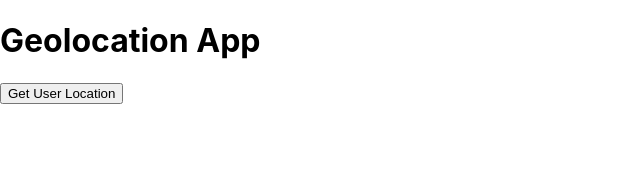
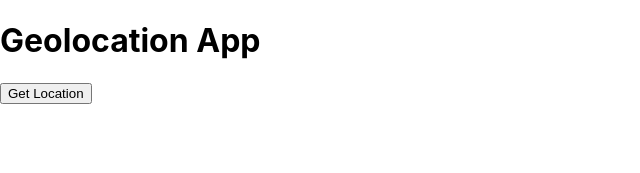
Before and after one commit to Silvermill-Development/view-location, a React (Create React App) app: page / in a window 1280 px wide. Shown: the top 173 px of the page, without its empty margins (0-640 px from the left). Built offline with nearby package versions, Linux system fonts and the light colour scheme.

Commit message:
fix mixed content isshue

```diff
--- a/src/App.js
+++ b/src/App.js
@@ -82,10 +82,10 @@ function App() {
   return (
     <div>
       <h1>Geolocation App</h1>
-      <button onClick={getUserLocation}>Get User Location</button>
+      <button onClick={getUserLocation}>Get Location</button>
       {userLocation &&
         <div>
-          <h2>View Location</h2>
+          <h2>Locations</h2>
           <button onClick={addJourney}>Save Location</button>
           <p>
             Latitude: {userLocation.latitude}
```
